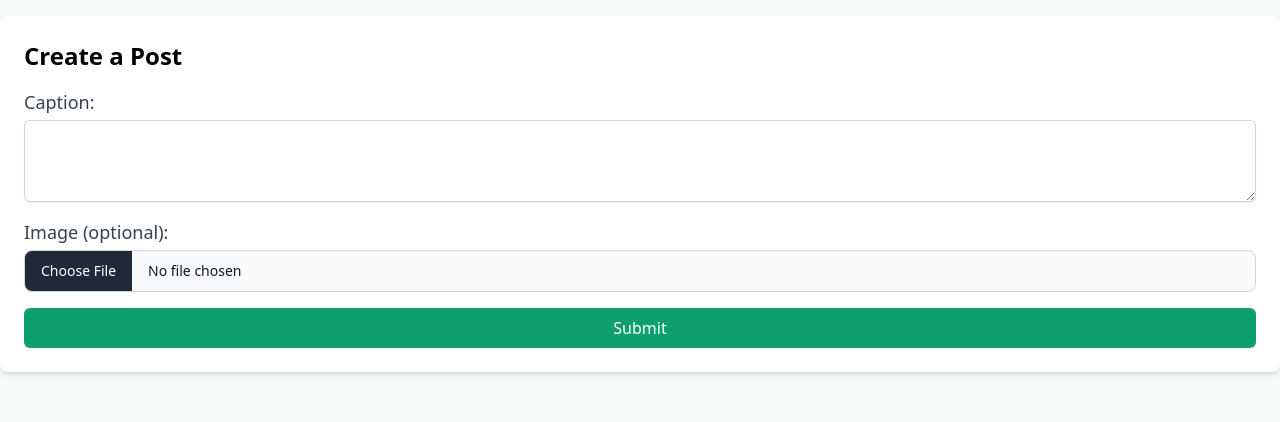
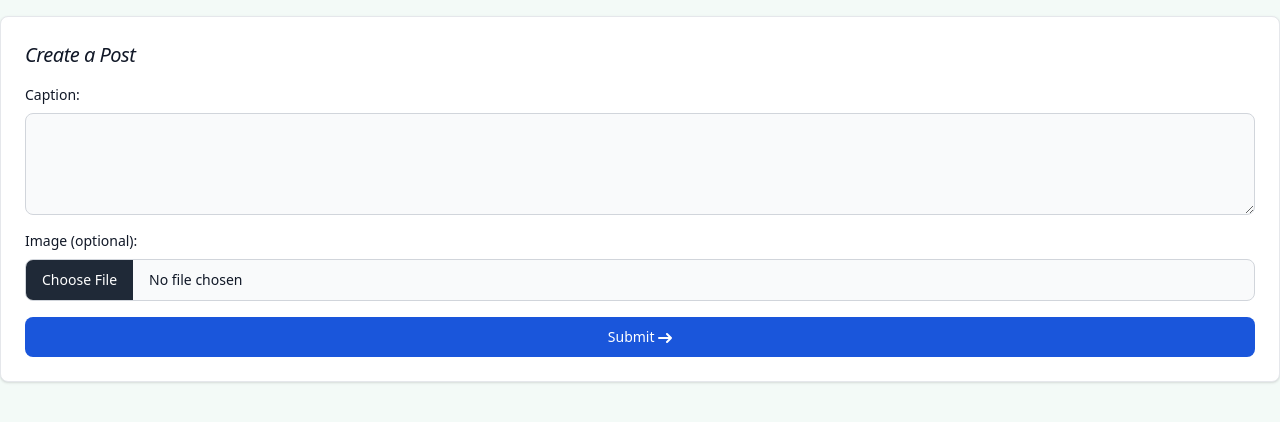
Before and after one commit to slmbakkenes/RampUpSocialMediaApp, a Django app: template ramp_up_project/templates/Post/create_post.html in a window 1280 px wide. Shown: the top 422 px of the page. Run offline with Django 5.2, Linux system fonts and the light colour scheme; the template is opened without the code that fills it, so the values that code supplies are empty; style sheets or scripts are compiled from the project's sources; parts of the project's set-up code (start-up, migrations or seed data) failed here and were passed over; some libraries are stand-ins or nearby versions.

Commit message:
Update create_post.html
nog een update aan de css

```diff
--- a/ramp_up_project/templates/Post/create_post.html
+++ b/ramp_up_project/templates/Post/create_post.html
@@ -1,23 +1,28 @@
 {% extends '_base.html' %}
 
 {% block content %}
-    <div class="bg-white p-6 rounded-lg shadow-md">
-        <h1 class="text-2xl font-bold mb-4">Create a Post</h1>
+    <div class="my-4 p-6 bg-white border border-gray-200 rounded-lg shadow dark:bg-gray-800 dark:border-gray-700">
+        <h1 class="mb-2 text-xl italic tracking-tight text-gray-900 dark:text-white">Create a Post</h1>
 
         <form method="POST" enctype="multipart/form-data" class="space-y-4">
             {% csrf_token %}
 
             <div>
-                <label for="caption" class="block text-lg font-medium text-gray-700">Caption:</label>
-                <textarea id="caption" name="caption" rows="4" class="mt-1 block w-full border-gray-300 rounded-md shadow-sm focus:border-green-500 focus:ring-green-500 sm:text-sm"></textarea>
+                <label for="caption" class="block mb-2 text-sm font-medium text-gray-900 dark:text-white">Caption:</label>
+                <textarea id="caption" name="caption" rows="4" class="block p-2.5 w-full text-sm text-gray-900 bg-gray-50 rounded-lg border border-gray-300 focus:ring-blue-500 focus:border-blue-500 dark:bg-gray-700 dark:border-gray-600 dark:placeholder-gray-400 dark:text-white"></textarea>
             </div>
 
             <div>
-                <label for="image" class="block text-lg font-medium text-gray-700">Image (optional):</label>
-                <input type="file" id="image" name="image" class="mt-1 block w-full text-sm text-gray-900 border border-gray-300 rounded-lg cursor-pointer bg-gray-50 focus:outline-none">
+                <label for="image" class="block mb-2 text-sm font-medium text-gray-900 dark:text-white">Image (optional):</label>
+                <input type="file" id="image" name="image" class="block w-full text-sm text-gray-900 border border-gray-300 rounded-lg cursor-pointer bg-gray-50 dark:text-gray-400 dark:bg-gray-700 dark:border-gray-600 dark:placeholder-gray-400 focus:outline-none">
             </div>
 
-            <button type="submit" class="w-full bg-green-500 text-white py-2 px-4 rounded-md hover:bg-green-600">Submit</button>
+            <button type="submit" class="w-full text-white bg-blue-700 hover:bg-blue-800 focus:ring-4 focus:outline-none focus:ring-blue-300 font-medium rounded-lg text-sm px-5 py-2.5 text-center dark:bg-blue-600 dark:hover:bg-blue-700 dark:focus:ring-blue-800">
+                Submit
+                <svg class="rtl:rotate-180 w-3.5 h-3.5 ms-2 inline-block" aria-hidden="true" xmlns="http://www.w3.org/2000/svg" fill="none" viewBox="0 0 14 10">
+                    <path stroke="currentColor" stroke-linecap="round" stroke-linejoin="round" stroke-width="2" d="M1 5h12m0 0L9 1m4 4L9 9"/>
+                </svg>
+            </button>
         </form>
 
         {% if error %}
```
